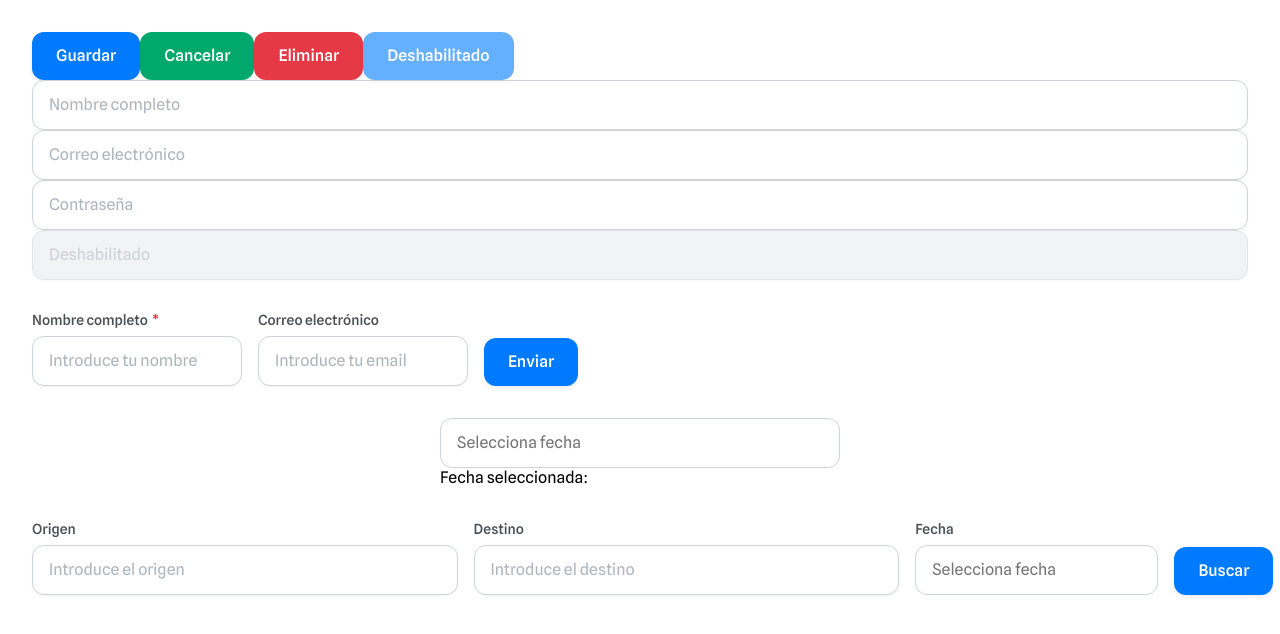
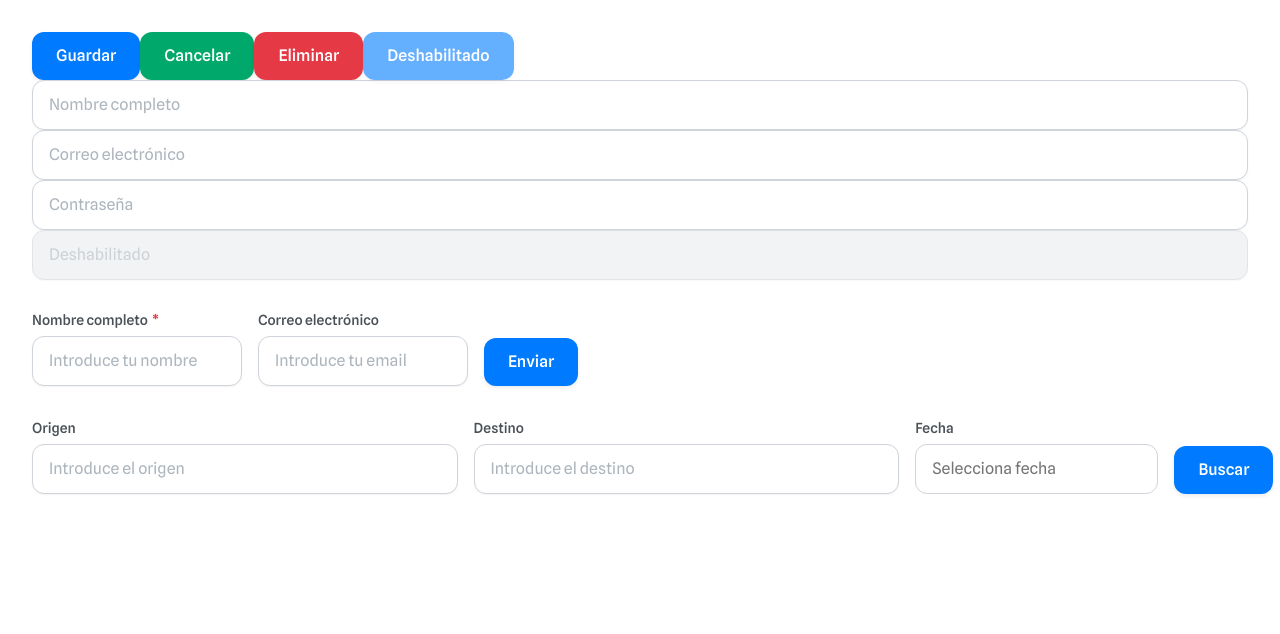
Before and after one commit to jmontesv/sistema-reservas-viajes-frontend, a React (Vite) app: page / in a window 1280 px wide. Shown: the top 634 px of the page. Built offline with nearby package versions, Linux system fonts and the light colour scheme.

Commit message:
Corrección de bugs del datepicker

```diff
--- a/src/App.tsx
+++ b/src/App.tsx
@@ -46,15 +46,6 @@ export default function App() {
 
           <Button>Enviar</Button>
         </form>
-
-        <div style={{ maxWidth: "400px", margin: "2rem auto" }}>
-          <DatePicker
-            value={date}
-            onChange={setDate}
-            placeholder="Selecciona fecha"
-          />
-          <p>Fecha seleccionada: {date}</p>
-        </div>
         <FormSearch onSubmit={() => console.log("submit")}/>
       </div>
     );
--- a/src/components/atoms/DatePicker/DatePicker.tsx
+++ b/src/components/atoms/DatePicker/DatePicker.tsx
@@ -19,6 +19,7 @@ export default function DatePicker({ value, onChange, placeholder = "Selecciona
   useEffect(() => {
     function handleClickOutside(event: MouseEvent) {
       if (wrapperRef.current && !wrapperRef.current.contains(event.target as Node)) {
+        console.log("Se ejecutó")
         setIsOpen(false);
       }
     }
@@ -78,9 +79,9 @@ export default function DatePicker({ value, onChange, placeholder = "Selecciona
       {isOpen && (
         <div className={styles.calendar}>
           <div style={{ display: "flex", justifyContent: "space-between", marginBottom: "0.5rem" }}>
-            <Button variant="secondary" onClick={handlePrevMonth}>{"<"}</Button>
+            <Button type="button" onMouseDown={(e) => e.stopPropagation()} variant="secondary" onClick={handlePrevMonth}>{"<"}</Button>
             <span>{currentMonth.toLocaleString("default", { month: "long", year: "numeric" })}</span>
-            <Button variant="secondary" onClick={handleNextMonth}>{">"}</Button>
+            <Button type="button" onMouseDown={(e) => e.stopPropagation()} variant="secondary" onClick={handleNextMonth}>{">"}</Button>
           </div>
 
           <div className={styles.calendarGrid}>
--- a/src/components/organisms/FormSearch/FormSearch.tsx
+++ b/src/components/organisms/FormSearch/FormSearch.tsx
@@ -25,10 +25,10 @@ export default function FormSearch({ onSubmit, ...props}: FormSearchProps) {
         type="text"
         placeholder="Introduce el destino"
       />
-      <p>
+      <div className="date-field">
         <Label>Fecha</Label>
         <DatePicker />
-      </p>
+      </div>
       <Button type="submit" >
         Buscar
       </Button>
```
